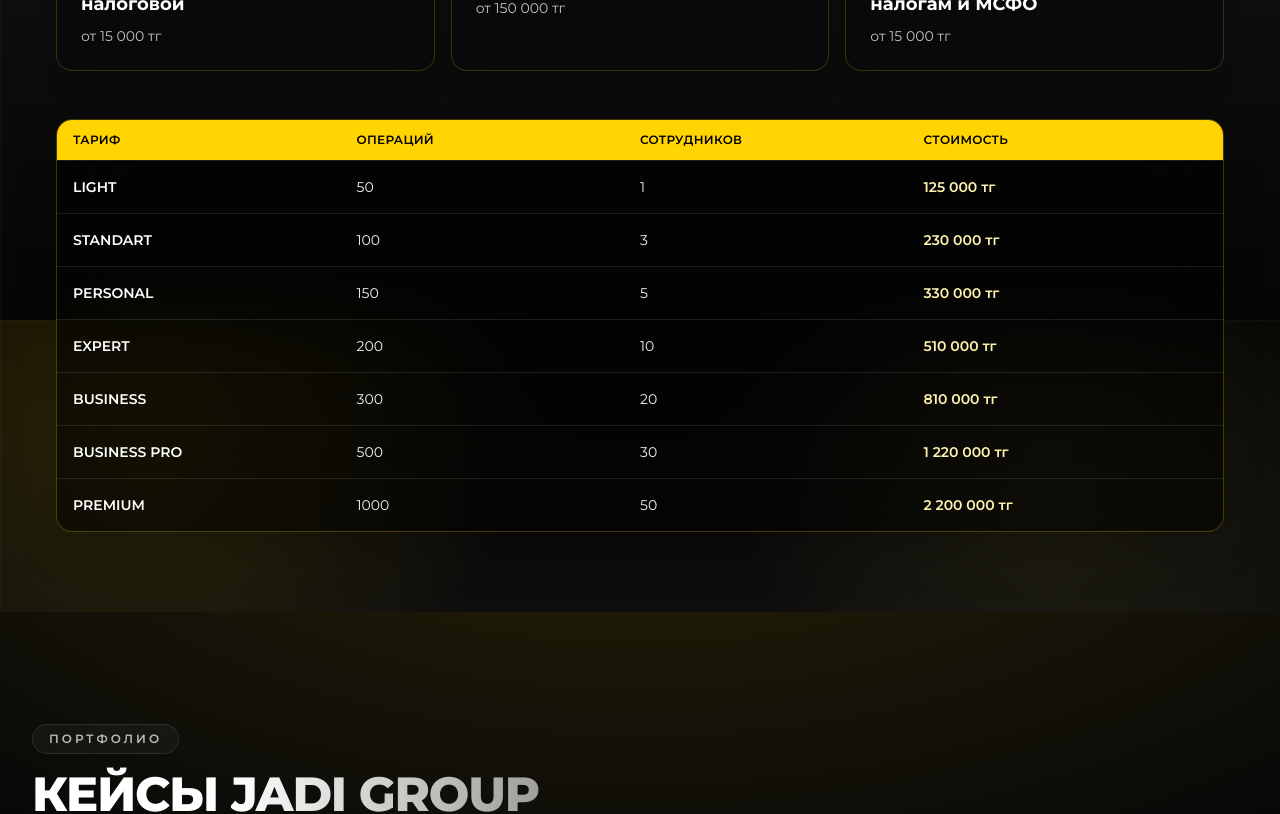
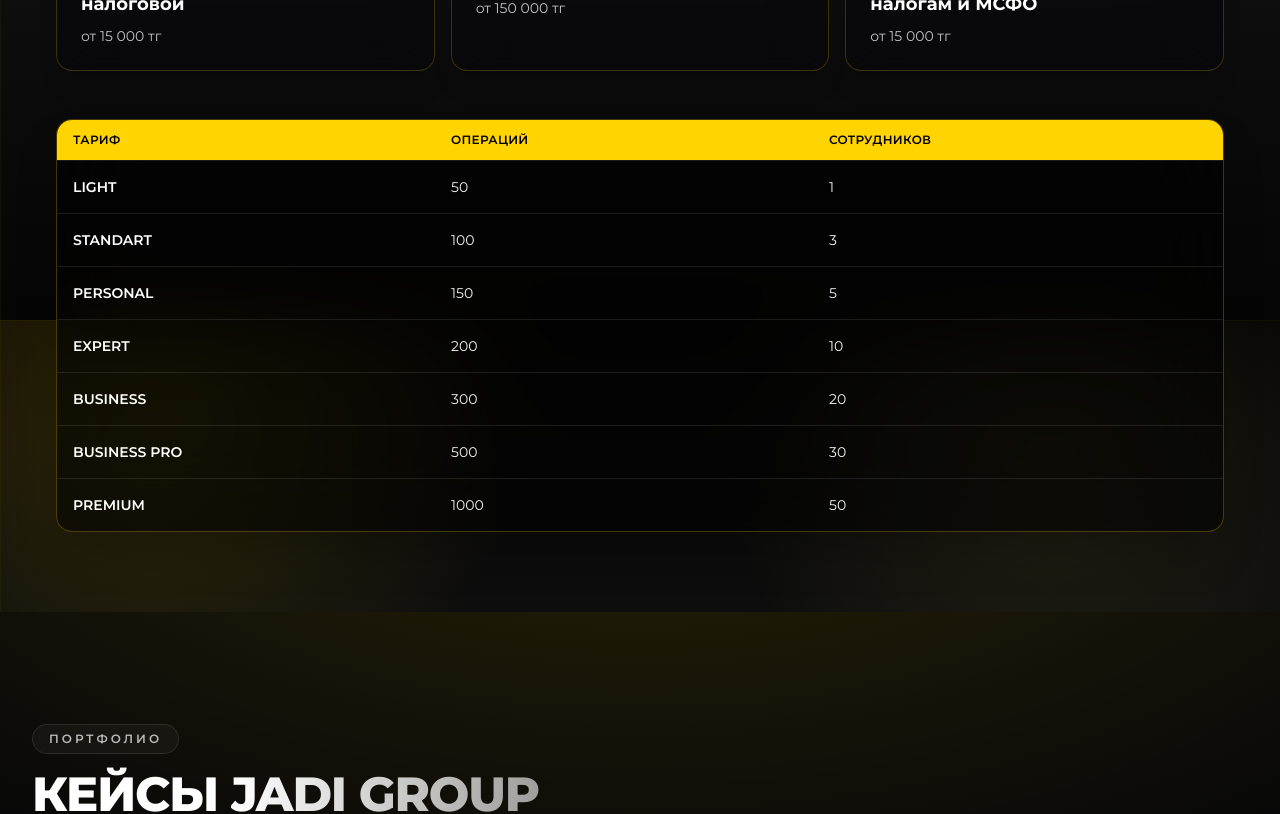
Before and after one commit to AbylaiNurtaev/ada-accounting, a React (Vite) app: page / in a window 1280 px wide. Shown: the part 1280-2094 px from the top of the page. Built offline with nearby package versions, Linux system fonts and the light colour scheme.

Commit message:
Remove tariff pricing column

```diff
--- a/src/sections/Services.tsx
+++ b/src/sections/Services.tsx
@@ -23,18 +23,16 @@ export function Services() {
         </div>
 
         <div className="glass mt-12 overflow-hidden rounded-2xl">
-          <div className="grid grid-cols-4 bg-primary-500 px-4 py-3 text-xs font-semibold uppercase tracking-wide text-black">
+          <div className="grid grid-cols-3 bg-primary-500 px-4 py-3 text-xs font-semibold uppercase tracking-wide text-black">
             <span>Тариф</span>
             <span>Операций</span>
             <span>Сотрудников</span>
-            <span>Стоимость</span>
           </div>
           {tariffs.map((tariff) => (
-            <div key={tariff.name} className="grid grid-cols-4 border-t border-white/10 px-4 py-4 text-sm text-zinc-100">
+            <div key={tariff.name} className="grid grid-cols-3 border-t border-white/10 px-4 py-4 text-sm text-zinc-100">
               <span className="font-semibold text-white">{tariff.name}</span>
               <span>{tariff.ops}</span>
               <span>{tariff.staff}</span>
-              <span className="font-semibold text-primary-100">{tariff.price}</span>
             </div>
           ))}
         </div>
```
